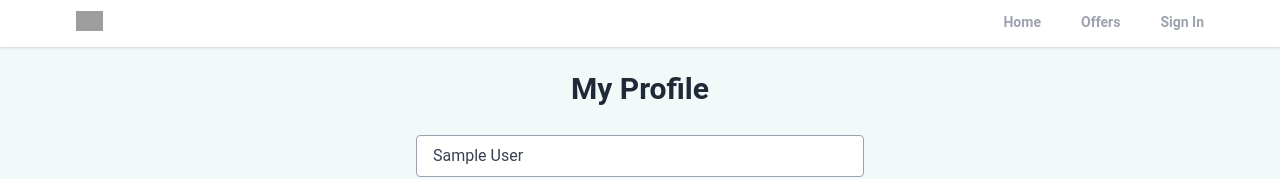
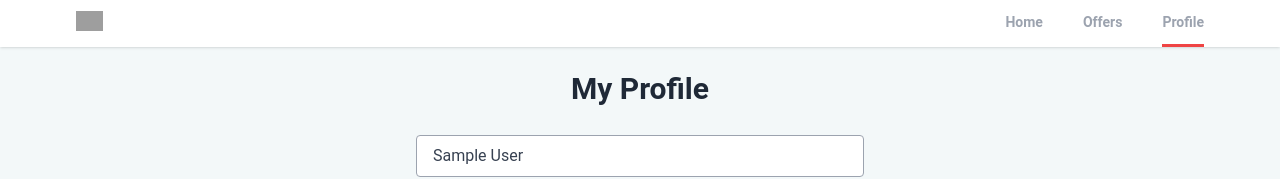
Before and after one commit to AnasZwawi/realtor-clone-react, a React (Vite) app: page /profile in a window 1280 px wide. Shown: the top 179 px of the page. Built offline with nearby package versions, Linux system fonts and the light colour scheme; no server answers; sample sign-in values are in the browser's storage; grey boxes are pictures that could not be loaded.

Commit message:
dynamic header

```diff
--- a/src/App.jsx
+++ b/src/App.jsx
@@ -29,7 +29,7 @@ function App() {
         </Routes>
       </Router>
       <ToastContainer
-        position="top-center"
+        position="top-right"
         autoClose={5000}
         hideProgressBar={false}
         newestOnTop={false}
--- a/src/components/Header.jsx
+++ b/src/components/Header.jsx
@@ -1,11 +1,36 @@
-import React from "react";
+import React, { useEffect, useState } from "react";
 import { useLocation, useNavigate } from "react-router";
 import styles from "../styles/Header.module.css";
+import { getAuth, onAuthStateChanged } from "firebase/auth"
 
 function Header() {
-
+  const [pageState, setPageState] = useState("Sign in")
   const location = useLocation();
   const navigate = useNavigate();
+  const auth = getAuth();
+  useEffect(()=>{
+    onAuthStateChanged(auth, (user)=>{
+      if(user){
+        setPageState("Profile")
+      }
+      else{
+        setPageState("Sign in")
+      }
+    })
+  },[auth])
+  const pathMatchRoute = (route)=>{
+    if(route === location.pathname){
+      return true;
+    }
+  }
+  function toNav(){
+    if(pageState === 'Profile'){
+      navigate('/profile')
+    }
+    else{
+      navigate('/sign-in')
+    }
+  }
 
   return (
     <div className="bg-white shadow sticky top-0 z-50">
@@ -39,14 +64,12 @@ function Header() {
               Offers
             </li>
             <li
-              className={`cursor-pointer select-none py-3 text-sm font-semibold text-gray-400 border-b-[3px]  ${
-                location.pathname === "/sign-in"
-                  ? "border-b-red-500 text-black"
-                  : "border-b-transparent"
+              className={`cursor-pointer select-none py-3 text-sm font-semibold border-transparent text-gray-400 border-b-[3px]  ${
+                (pathMatchRoute("/sign-in") || pathMatchRoute("/profile")) && "border-b-red-500 text-black"
               }`}
-              onClick={()=>navigate('/sign-in')}
+              onClick={toNav}
             >
-              Sign In
+            {pageState}
             </li>
           </ul>
         </div>
--- a/src/pages/Profile.jsx
+++ b/src/pages/Profile.jsx
@@ -26,7 +26,7 @@ function Profile() {
           <form className=''>
             <input className='w-[100%] border-gray-400 text-gray-700 px-4 py-2 rounded transition ease-in-out' type="text" id='name' disabled value={name}/>
 
-            <input className='w-[100%] border-gray-400 text-gray-700 mt-4 mb-6 px-4 py-2 rounded transition ease-in-out' type="text" id='name' disabled value={email}/>
+            <input className='w-[100%] border-gray-400 text-gray-700 mt-4 mb-6 px-4 py-2 rounded transition ease-in-out' type="email" id='email' disabled value={email}/>
 
             <div className="w-[100%] lg:w-full ml-auto flex flex-row justify-between text-[16px]">
               <p className="font-normal text-gray-700"><a className="text-red-500 cursor-pointer">Edit your name </a></p>
```
